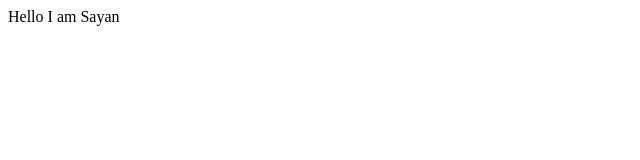
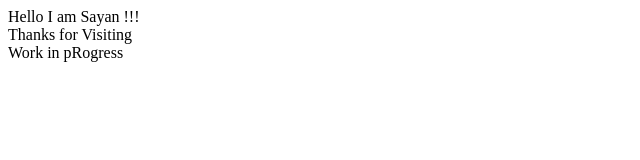
Before and after one commit to sa-y-an/sa-y-an.github.io, a plain HTML site: page index.html in a window 1280 px wide. Shown: the whole page, without its empty margins (0-640 px from the left). Drawn offline with Linux system fonts and the light colour scheme.

Commit message:
added all

```diff
--- a/index.html
+++ b/index.html
@@ -7,6 +7,10 @@
     <title>Sayan</title>
 </head>
 <body>
-    Hello I am Sayan
+    Hello I am Sayan !!!
+    <br>
+    Thanks for Visiting
+</br>
+Work in pRogress
 </body>
 </html>
```
